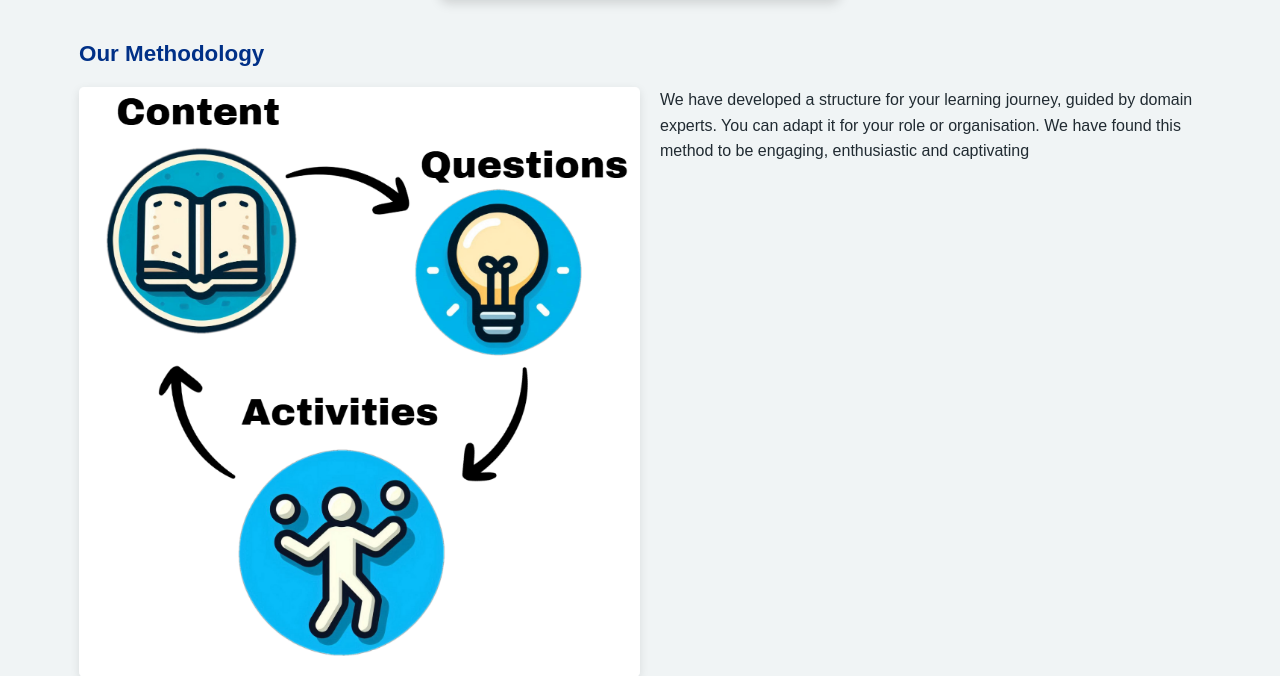
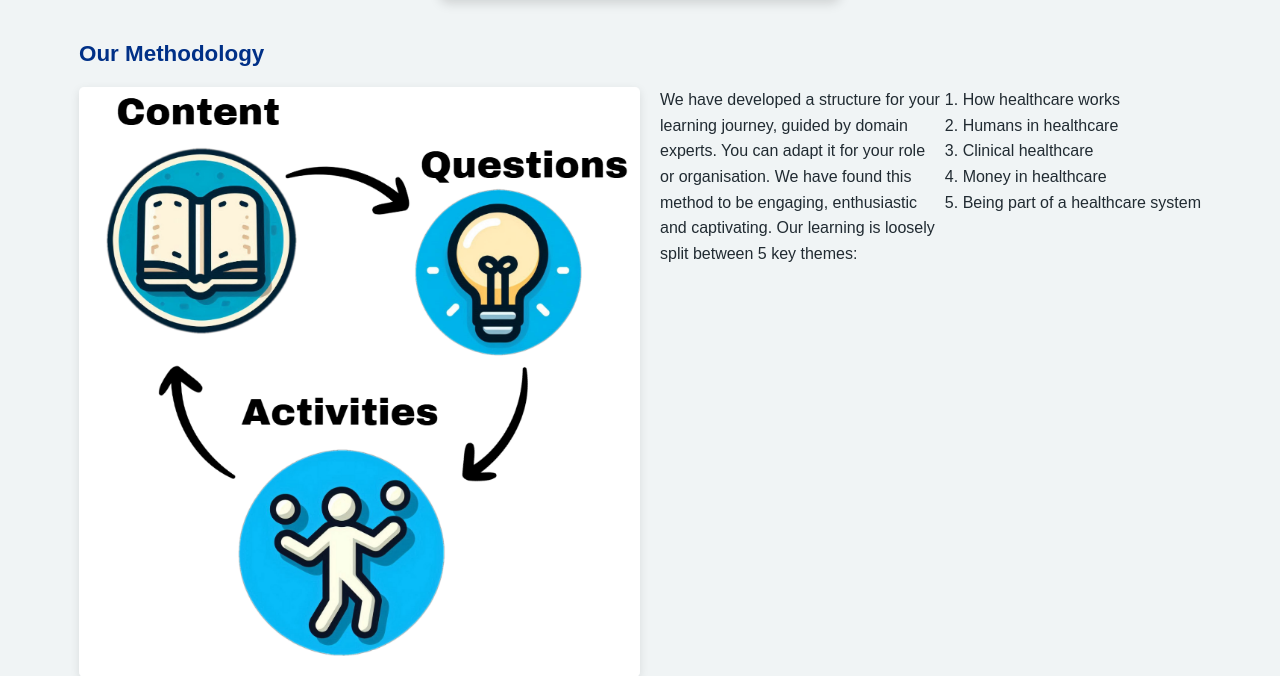
Before and after one commit to regulate-tech/nhshackdaydewisdream, a Flask app: page /about in a window 1280 px wide. Shown: the part 1308-1984 px from the top of the page. Run offline with Flask 3, Linux system fonts and the light colour scheme.

Commit message:
Add list

```diff
--- a/templates/about.html
+++ b/templates/about.html
@@ -43,8 +43,16 @@
         <h3>Our Methodology</h3>
         <div class="methodology-container">
             <img src="{{ url_for('static', filename='img/infographic3.png') }}" alt="Project Methodology Diagram" class="methodology-image">
-            <p>We have developed a structure for your learning journey, guided by domain experts. You can adapt it for your role or organisation. We have found this method to be engaging, enthusiastic and captivating
-</p>
+            <p>We have developed a structure for your learning journey, guided by domain experts. You can adapt it for your role or organisation. We have found this method to be engaging, enthusiastic and captivating.  Our learning is loosely split between 5 key themes:
+           </p>
+            <ol>
+            <li>How healthcare works</li>
+            <li>Humans in healthcare</li>
+            <li>Clinical healthcare</li>
+            <li>Money in healthcare</li>
+            <li>Being part of a healthcare system</li>
+        </ol>
+
         </div>
     </div>
     <div class="about-section">
```
